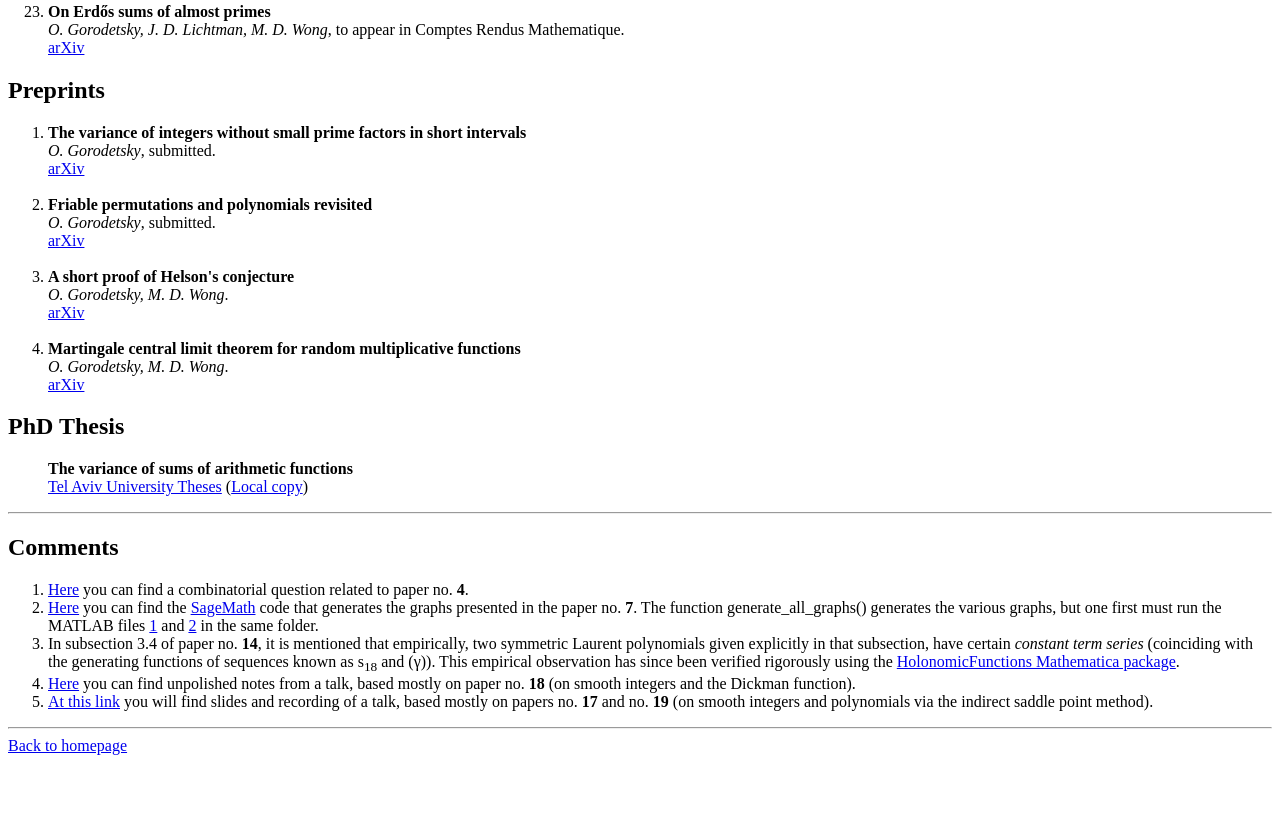
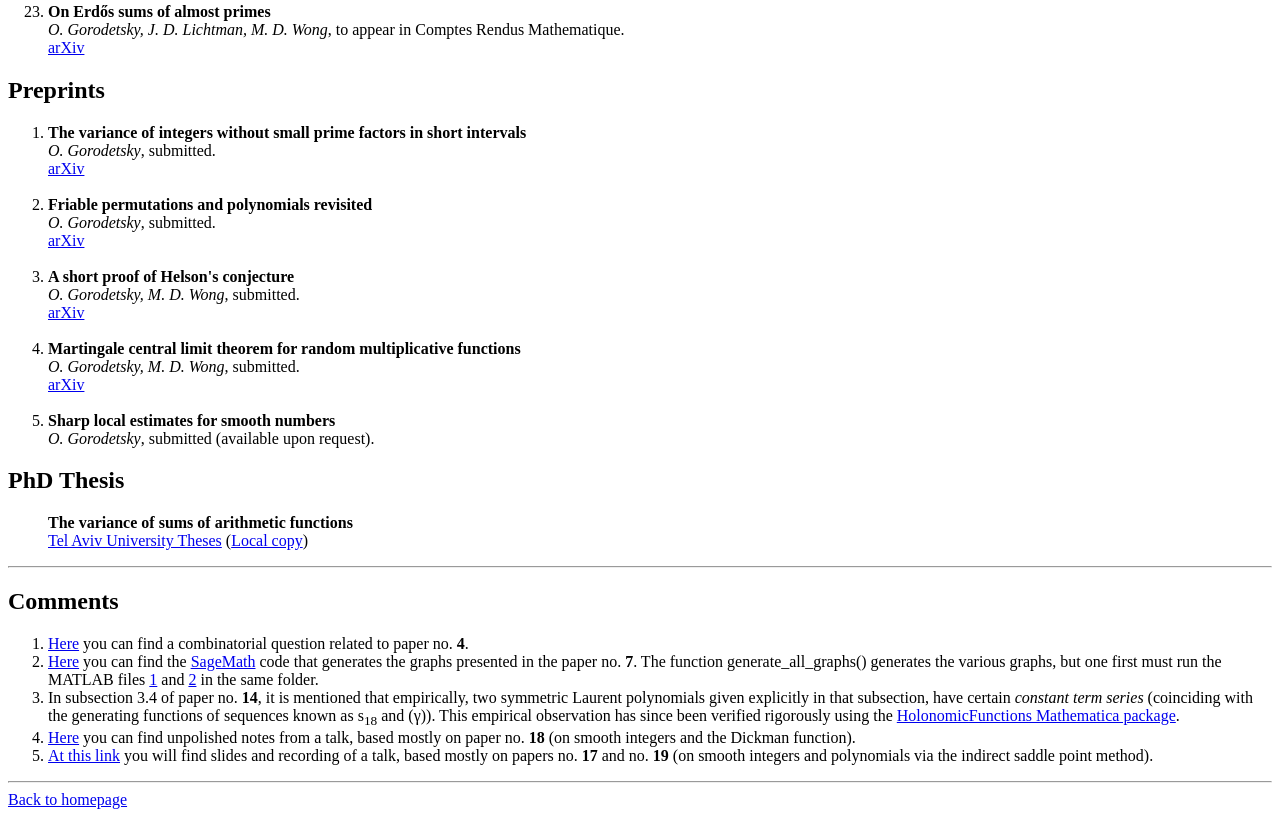
Before and after one commit to ofir-gorodetsky/ofir-gorodetsky.github.io, a plain HTML site: page pub.html in a window 1280 px wide. Shown: the part 1703-2520 px from the top of the page. Before the commit the page ends 2466 px from the top, so only its background shows below. Drawn offline with Linux system fonts and the light colour scheme.

Commit message:
Added local smooth pub.

```diff
--- a/pub.html
+++ b/pub.html
@@ -235,7 +235,7 @@ All works are available on my <a href="https://arxiv.org/a/gorodetsky_o_1.html">
 <li>
 <b> A short proof of Helson's conjecture</b>
 <br>
-<i>O. Gorodetsky, M. D. Wong</i>.<br>
+<i>O. Gorodetsky, M. D. Wong</i>, submitted. <br>
 <a href="https://arxiv.org/abs/2405.19151">arXiv</a>
 </li>
 <br>
@@ -243,8 +243,17 @@ All works are available on my <a href="https://arxiv.org/a/gorodetsky_o_1.html">
 <li>
 <b> Martingale central limit theorem for random multiplicative functions</b>
 <br>
-<i>O. Gorodetsky, M. D. Wong</i>.<br>
+<i>O. Gorodetsky, M. D. Wong</i>, submitted.<br>
 <a href="https://arxiv.org/abs/2405.20311">arXiv</a>
+</li>
+<br>
+
+
+<li>
+<b> Sharp local estimates for smooth numbers
+</b>
+<br>
+<i>O. Gorodetsky</i>, submitted (available upon request).<br>
 </li>
 
 </ol>
```
Also changed, not shown: index.html (+1 -1 lines).
